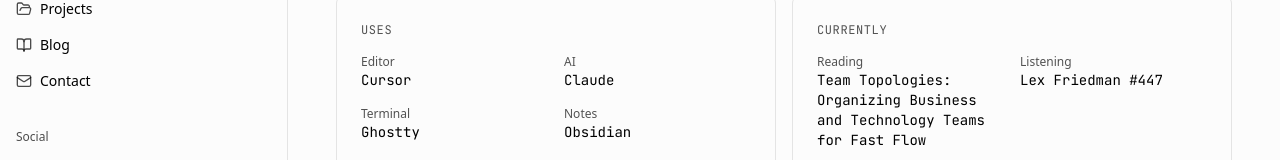
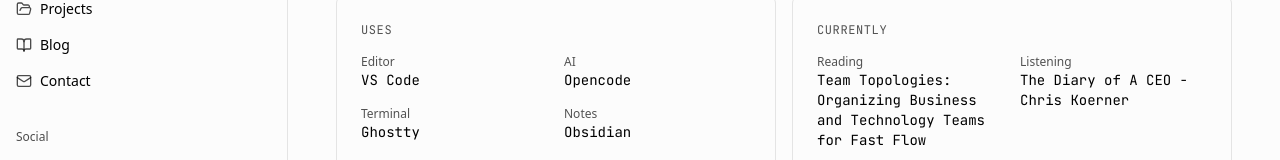
Before and after one commit to michxymi/michxymi.com, a Next.js app: page /now in a window 1280 px wide. Shown: the part 167-327 px from the top of the page. Built offline with nearby package versions, Linux system fonts and the light colour scheme.

Commit message:
chore: update now page

```diff
--- a/app/now/page.tsx
+++ b/app/now/page.tsx
@@ -39,8 +39,8 @@ export default async function NowPage() {
               Uses
             </div>
             <div className="grid grid-cols-2 gap-4">
-              <UseItem label="Editor" value="Cursor" />
-              <UseItem label="AI" value="Claude" />
+              <UseItem label="Editor" value="VS Code" />
+              <UseItem label="AI" value="Opencode" />
               <UseItem label="Terminal" value="Ghostty" />
               <UseItem label="Notes" value="Obsidian" />
             </div>
@@ -56,7 +56,10 @@ export default async function NowPage() {
                 label="Reading"
                 value="Team Topologies: Organizing Business and Technology Teams for Fast Flow"
               />
-              <UseItem label="Listening" value="Lex Friedman #447" />
+              <UseItem
+                label="Listening"
+                value="The Diary of A CEO - Chris Koerner"
+              />
               <UseItem label="Exploring" value="Agent Skills" />
               <UseItem label="Building" value="This site" />
             </div>
```
